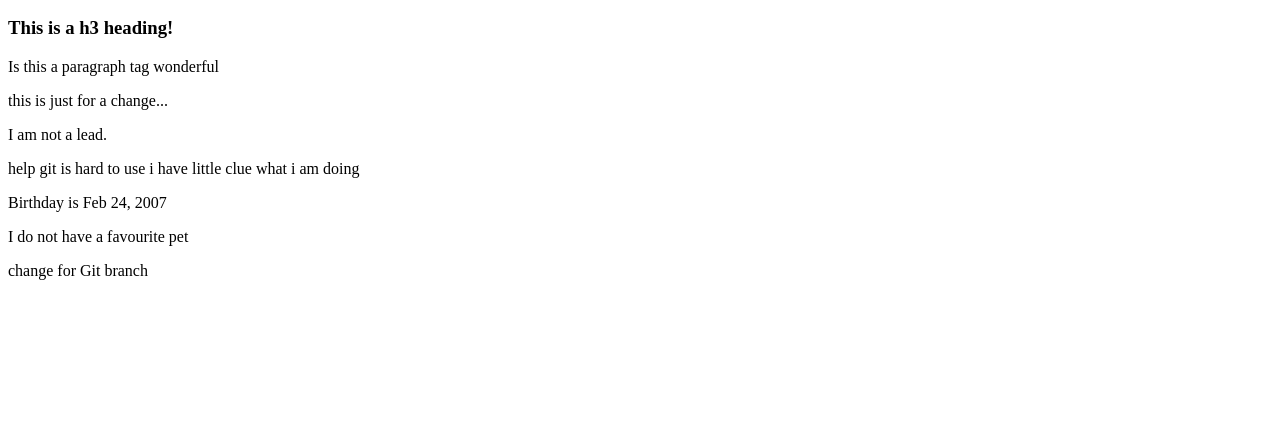
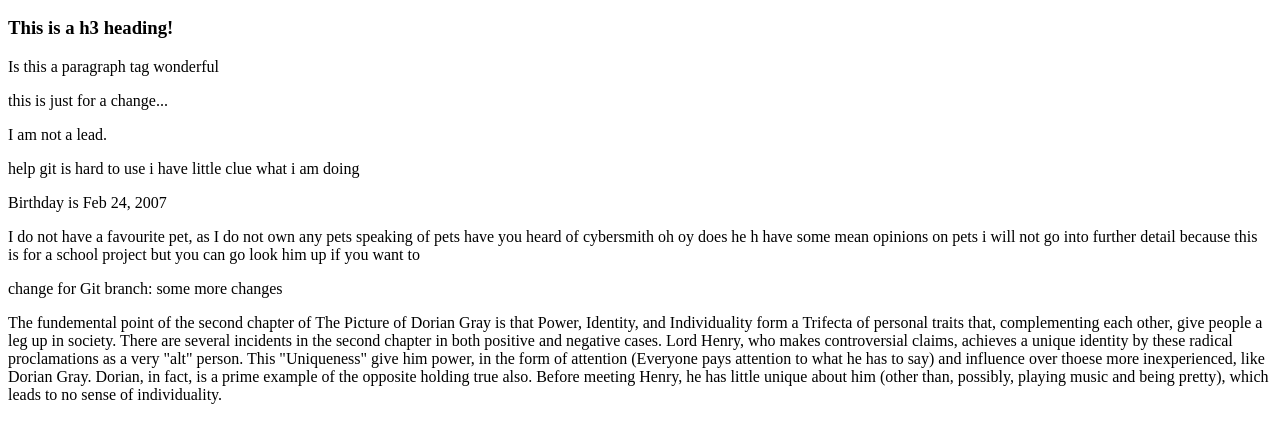
Before and after one commit to UniversalSaver/CSClub-Website, a plain HTML site: page People/ian.html in a window 1280 px wide. Shown: the part 110-552 px from the top of the page. Drawn offline with Linux system fonts and the light colour scheme.

```diff
--- a/People/ian.html
+++ b/People/ian.html
@@ -14,7 +14,17 @@
 <p>I am not a lead. </p>
 <p>help git is hard to use i have little clue what i am doing</p>
 <p>Birthday  is Feb 24, 2007</p>
-<p>I do not have a favourite pet</p>
-<p>change for Git branch</p>
+<p>I do not have a favourite pet, as I do not own any pets speaking of pets have you heard of cybersmith oh oy does he h
+have some mean opinions on pets i will not go into further detail because this is for a school project but you can go look
+him up if you want to</p>
+<p>change for Git branch: some more changes</p>
+<p>The fundemental point of the second chapter of The Picture of Dorian Gray is that Power, Identity, and Individuality
+form a Trifecta of personal traits that, complementing each other, give people a leg up in society. There are several
+incidents in the second chapter in both positive and negative cases. Lord Henry, who makes controversial claims,
+achieves a unique identity by these radical proclamations as a very "alt" person. This "Uniqueness" give him power, in
+the form of attention (Everyone pays attention to what he has to say) and influence over thoese more inexperienced,
+like Dorian Gray. Dorian, in fact, is a prime example of the opposite holding true also. Before meeting Henry, he has
+little unique about him (other than, possibly, playing music and being pretty), which leads to no sense of
+individuality. </p>
 </body>
 </html>
```
Also changed, not shown: connect4/connect4.html (added, +10 -0 lines), connect4/connect4.css (added), connect4/connect4.js (added).
